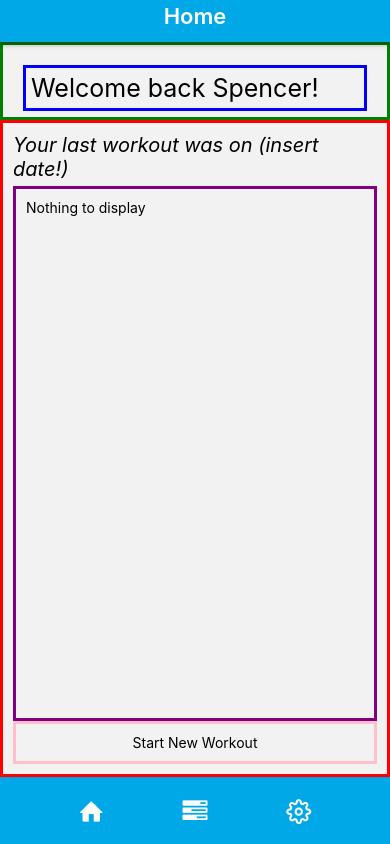
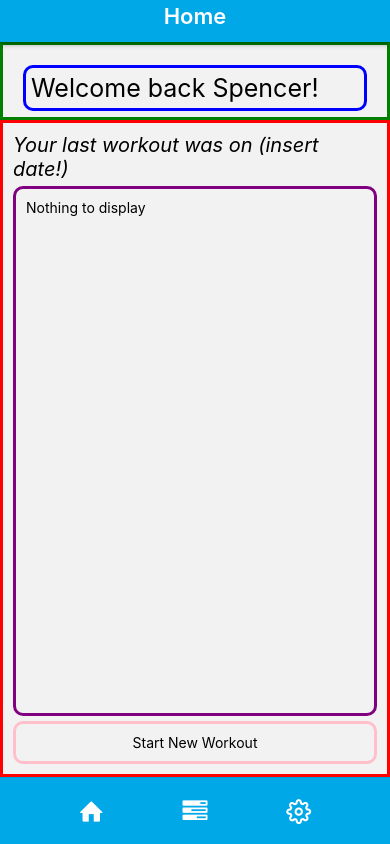
Before and after one commit to spencerckhuang/FitnessCheck, a React Native app: screen / in a window 390 px wide. Built offline with nearby package versions, Linux system fonts and the light colour scheme.

Commit message:
minor styling changes

```diff
--- a/src/screens/Home.js
+++ b/src/screens/Home.js
@@ -94,6 +94,7 @@ const styles = StyleSheet.create({
         borderWidth: 3,
         borderColor: 'blue',
         padding: 5,
+        borderRadius: 10,
     },
     body: {
         flex: 12,
@@ -117,12 +118,14 @@ const styles = StyleSheet.create({
         borderWidth: 3,
         borderColor: 'purple',
         width: '100%',
+        borderRadius: 10,
+        marginBottom: 5,
     },
     task: {
         backgroundColor: 'white',
         padding: 10,
         margin: 10,
-        borderRadius: 12,
+        borderRadius: 10,
         shadowColor: "#000",
         shadowOffset: {
             width: 0,
@@ -136,10 +139,12 @@ const styles = StyleSheet.create({
     userEntrySpace: {
         borderWidth: 3,
         borderColor: 'pink',
+        backgroundColor: "#f2f2f2",
         width: '100%',
         padding: 10,
         alignItems: 'center',
         justifyContent: 'center',
+        borderRadius: 10,
     }
 
 })
```
